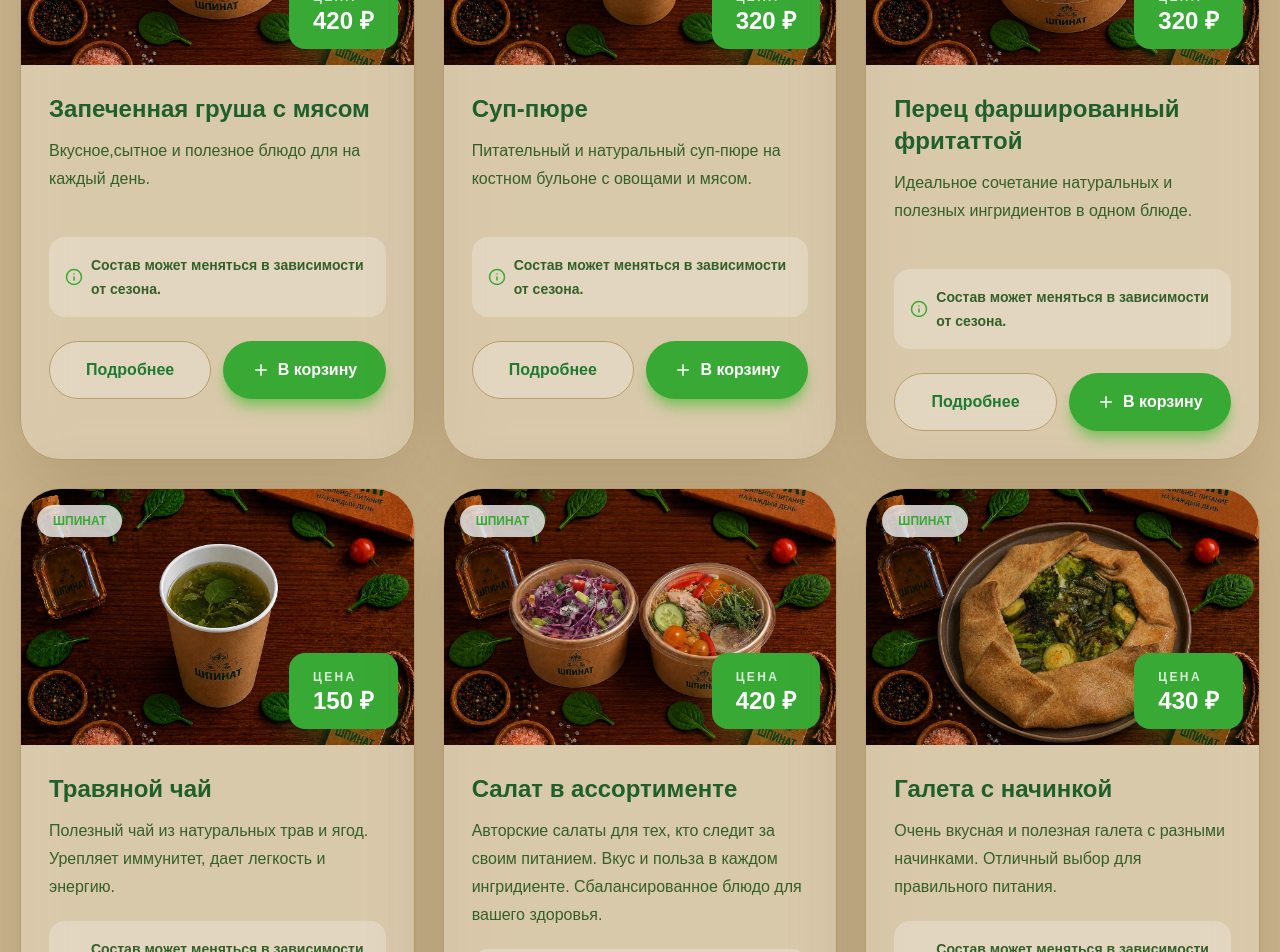
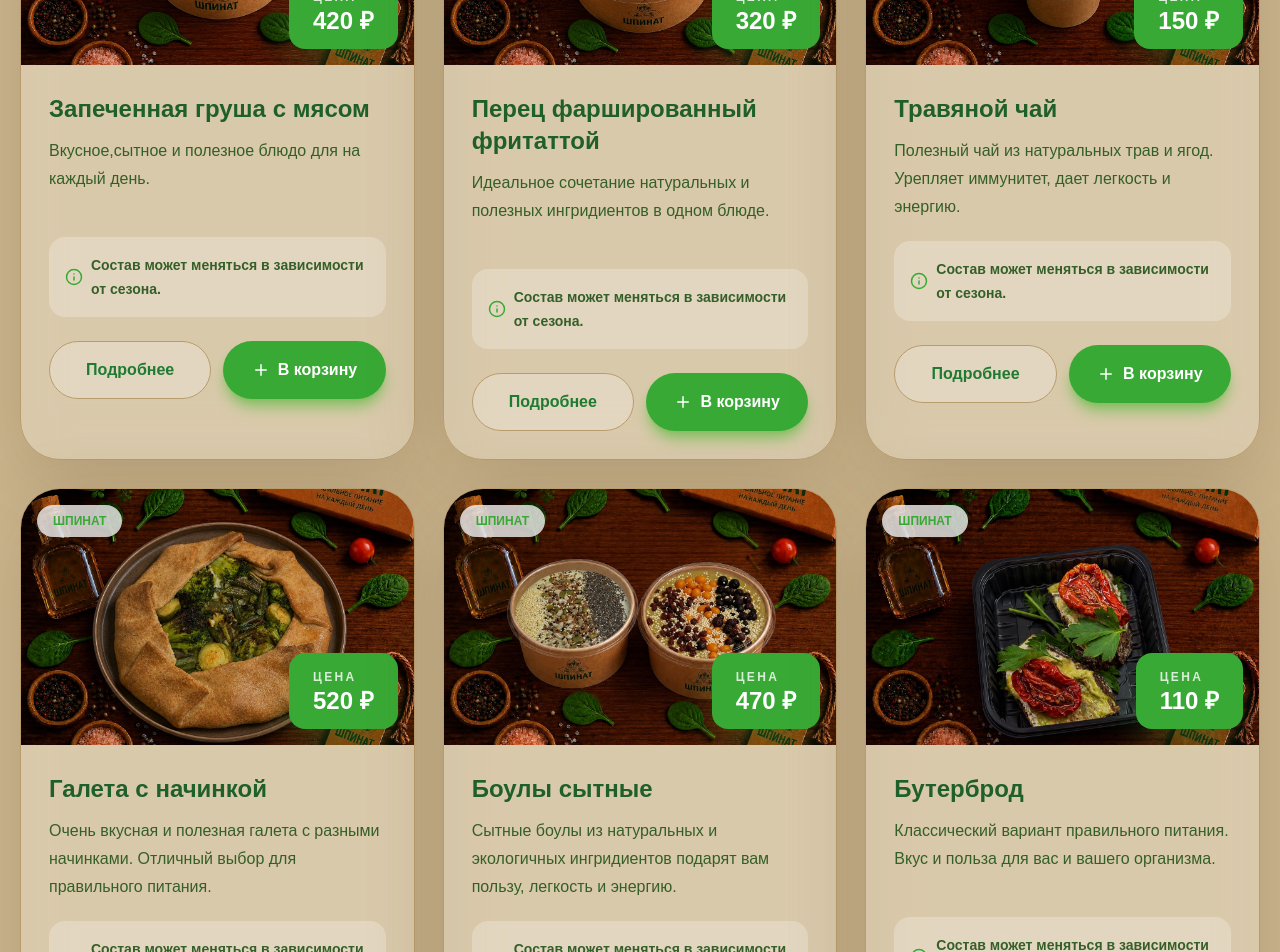
Before and after one commit to NXSTYone/shpinat, a Next.js app: page /menu/dishes in a window 1280 px wide. Shown: the part 4280-5232 px from the top of the page. Built offline with nearby package versions, Linux system fonts and the light colour scheme.

Commit message:
add order result pages

```diff
--- a/src/data/products.ts
+++ b/src/data/products.ts
@@ -122,6 +122,7 @@ export const dishes = [
     description:
       "Готовое питание на весь день. Полезно, вкусно и с заботой о вашем здоровье.",
     fullDescription: `
+- Костный бульон
 - Завтрак
 - Обед
 - Ужин
@@ -139,6 +140,7 @@ export const dishes = [
     description:
       "Готовое питание на весь день. Полезно, вкусно и с заботой о вашем здоровье.",
     fullDescription: `
+- Льняной кисель
 - Завтрак
 - Обед
 - Ужин
@@ -217,7 +219,7 @@ export const dishes = [
 - Зелень
 - Соус
 `,
-    price: 610,
+    price: 720,
     image:
       "/images/tarelka.webp",
     seasonal: true,
@@ -297,23 +299,6 @@ export const dishes = [
   },
 
   {
-    id: 17,
-    title: "Суп-пюре",
-    description:
-      "Питательный и натуральный суп-пюре на костном бульоне с овощами и мясом.",
-    fullDescription: `
-- Костный бульон
-- Мясо птицы
-- Овощи
-- Семена
-`,
-    price: 320,
-    image:
-      "/images/sup.webp",
-    seasonal: true,
-  },
-
-  {
     id: 18,
     title: "Перец фаршированный фритаттой",
     description:
@@ -347,30 +332,6 @@ export const dishes = [
   },
 
   {
-    id: 25,
-    title: "Салат в ассортименте",
-    description:
-      "Авторские салаты для тех, кто следит за своим питанием. Вкус и польза в каждом ингридиенте. Сбалансированное блюдо для вашего здоровья.",
-    fullDescription: `
-- Мясо индейки
-- Помидоры
-- Перец
-- Яйца (перепелиные или куриные)
-- Огурец
-- Лук парей
-- Салат «Айсберг»
-- Салат листовой
-- Мезуна
-- Сыры (моцарелла, адыгейский)
-- Заправка:лняное масло, смесь семян, соль чёрная вулканическая.
-`,
-    price: 420,
-    image:
-      "/images/salat2.webp",
-    seasonal: true,
-  },
-
-  {
     id: 26,
     title: "Галета с начинкой",
     description:
@@ -381,7 +342,7 @@ export const dishes = [
 - Сыр
 - Заправка и специи
 `,
-    price: 430,
+    price: 520,
     image:
       "/images/galeta.webp",
     seasonal: true,
@@ -433,9 +394,11 @@ export const dishes = [
     description:
       "Собственное изготовление и экологичность. Отлично подойдет для бутербродов и заправок для других блюд.",
     fullDescription: `
-- Вяленые томаты
+✅ Цена указана за 100 гр. ✅
+
+    - Вяленые томаты
 `,
-    price: 600,
+    price: 300,
     image:
       "/images/tomat.webp",
     seasonal: true,
```
